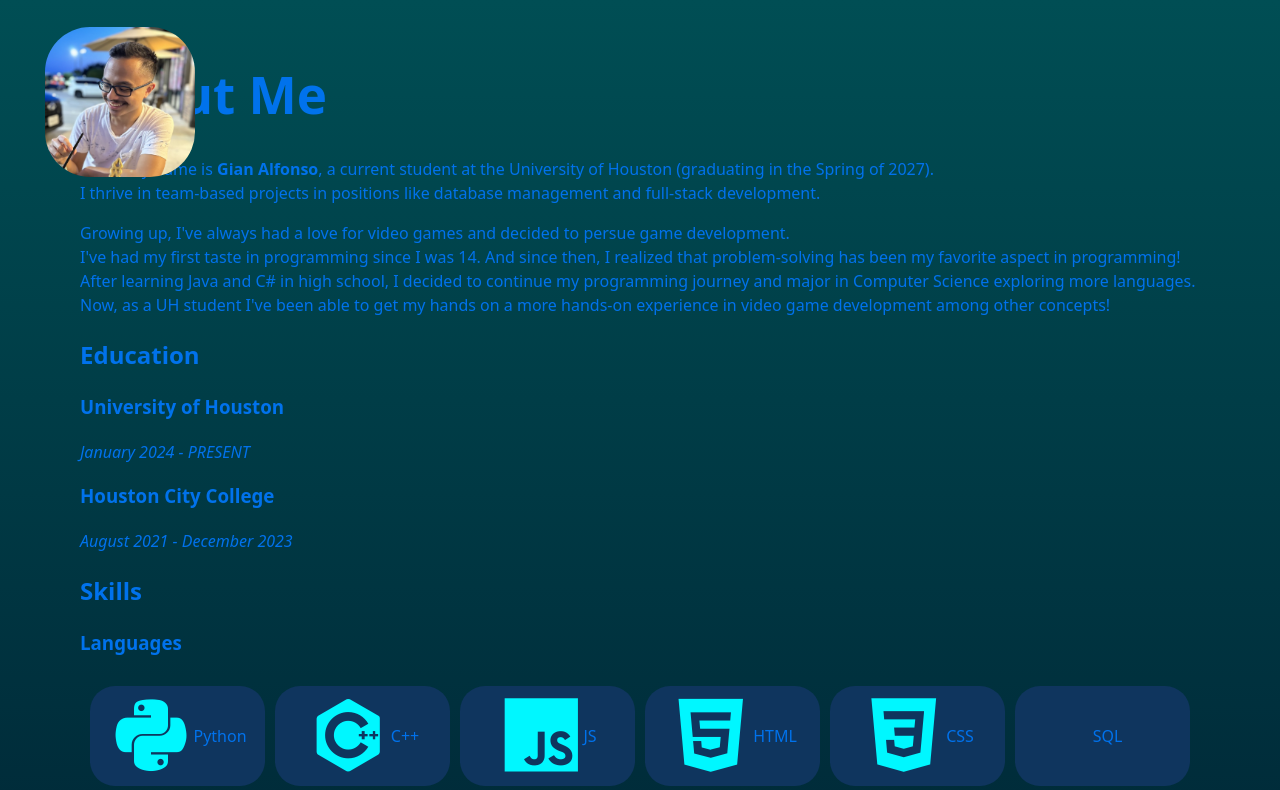
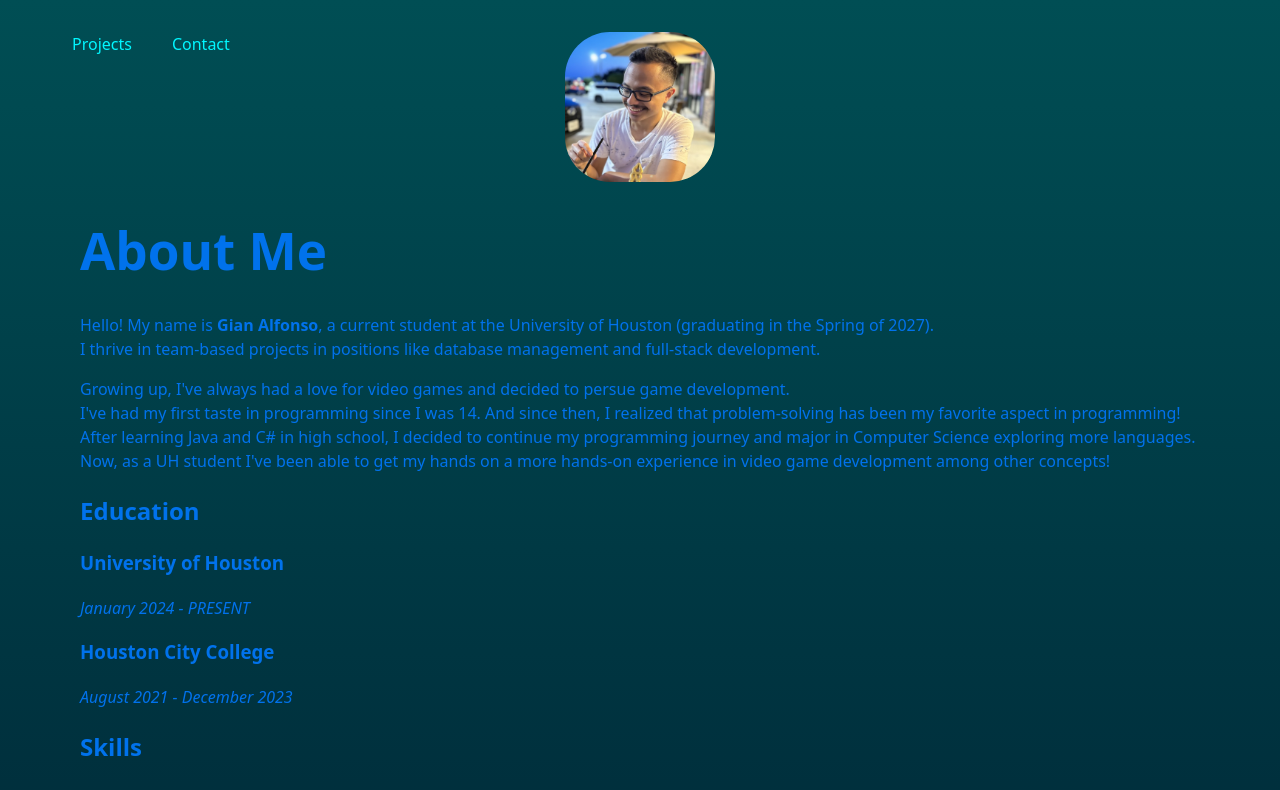
Before and after one commit to LtUdon/AG_Web, a React (Vite) app: page /about in a window 1280 px wide. Shown: the top 790 px of the page. Built offline with nearby package versions, Linux system fonts and the light colour scheme.

Commit message:
Header update

```diff
--- a/src/About.css
+++ b/src/About.css
@@ -29,6 +29,8 @@
   color: #00f7ff;
   font-size: 75px;
   padding: 5px;
+  display: flex;
+  align-items: center;
 }
 
 .profile-pic {
--- a/src/About.jsx
+++ b/src/About.jsx
@@ -8,12 +8,24 @@ function About() {
 return (
 	<>
 	<title>Gian Alfonso - ABOUT ME</title>
-	<nav>
+	<header className='header'>
+		<div className='header-content'>
+			<a href='#' className='logoButton' onClick={() => navigate('/')}>
+				<img src={gianImage} alt="Gian Alfonso" className="profile-pic"/>
+			</a>
 
-		<button onClick={() => navigate('/')} className='home-button'>
-			<img src={gianImage} alt="Gian Alfonso" className="profile-pic"/> <br/>
-		</button>
-	</nav>
+			<nav className='nav'>
+				<ul className='nav-list'>
+					<li className='nav-item'>
+						<a href='#'>Projects</a>
+					</li>
+					<li className='nav-item'>
+						<a href='#'>Contact</a>
+					</li>
+				</ul>
+			</nav>
+		</div>
+	</header>
 	<div>
 
 		<div className='about-container'>
--- a/src/index.css
+++ b/src/index.css
@@ -88,9 +88,20 @@ nav > ul{
 .home-button{
   background-color: transparent;
   border-color: transparent;
+  border-width: 10px;
   border-radius: 30%;
-  width: 175px;
-  height: 175px;
+  width: 190px;
+  height: 190px;
+}
+
+.header{
+  background-color: transparent;
+}
+
+.header-content{
+  display: flex;
+  align-items: center;
+  justify-content: center;
 }
 
 @media (prefers-color-scheme: light) {
```
